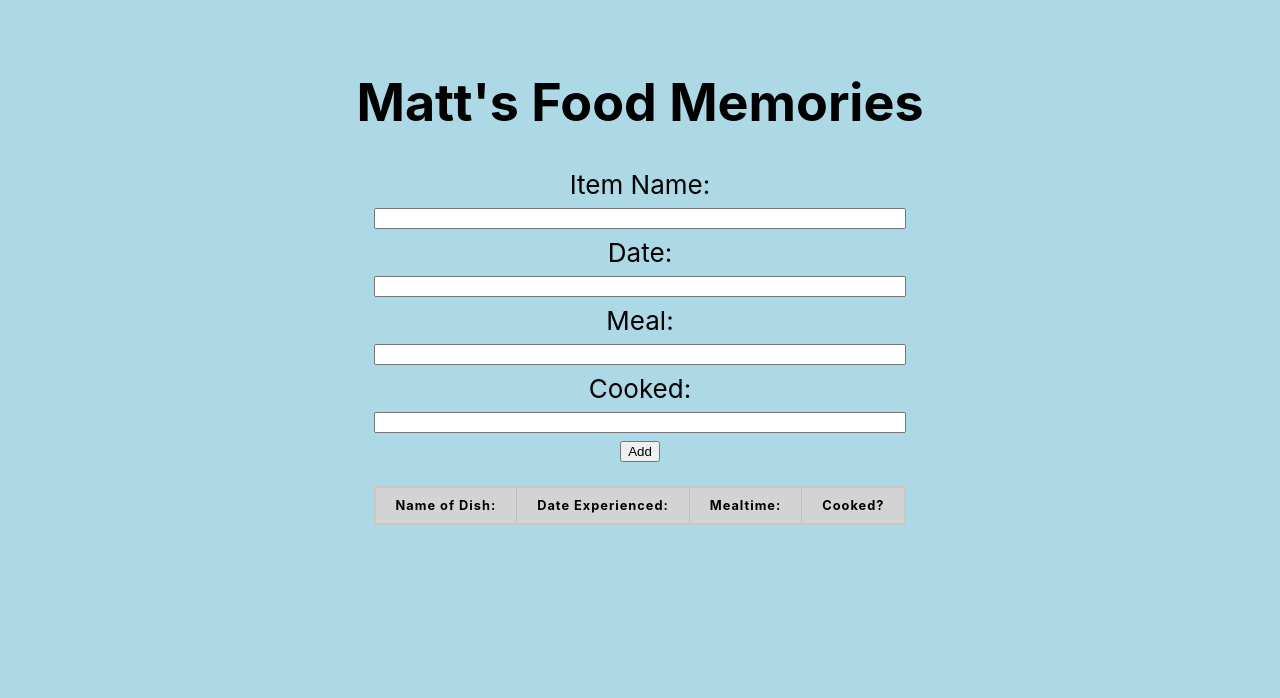
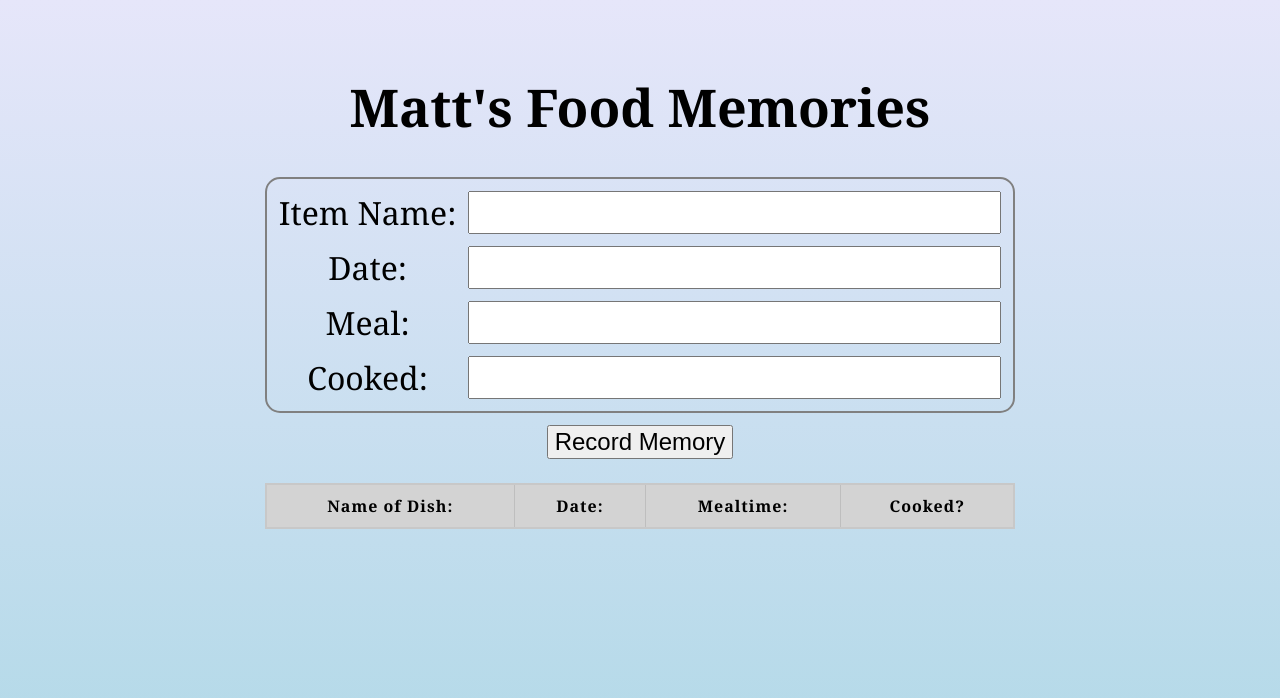
Before and after one commit to matthewaching/recipe-generator, a React (Create React App) app: page / in a window 1280 px wide. Shown: the top 698 px of the page. Built offline with nearby package versions, Linux system fonts and the light colour scheme.

Commit message:
Redo input field styling and design
Input fields are more organized. Prospective background image added to
source files. Background redone as a soft blue gradient for now.

```diff
--- a/src/App.css
+++ b/src/App.css
@@ -1,6 +1,7 @@
 .App {
+  font-family: Georgia, "Times New Roman", Times, serif;
   text-align: center;
-  background-color: lightblue;
+  background-image: linear-gradient(lavender, lightblue);
   min-height: 100vh;
   display: flex;
   flex-direction: column;
@@ -14,7 +15,7 @@ table {
   border-collapse: collapse;
   border: 2px solid rgb(200, 200, 200);
   letter-spacing: 1px;
-  font-size: 0.8rem;
+  font-size: 1rem;
 }
 
 td,
@@ -32,20 +33,35 @@ td {
   text-align: center;
 }
 
-caption {
-  padding: 10px;
+.searchbar {
+  margin-bottom: 24px;
 }
 
-.searchbar {
-  margin-bottom: 24px;
-  display: flex;
-  flex-direction: column;
+.input-container {
+  display: grid;
+  grid-template-columns: 1fr 3fr;
+  grid-template-rows: repeat(4, 1fr);
+  gap: 12px;
+  font-size: 2rem;
+  border: 2px solid grey;
+  border-radius: 15px;
+  padding: 12px;
 }
 
-form {
-  gap: 0.5rem;
+.searchbar button {
+  font-size: 1.5rem;
+  margin-top: 12px;
 }
 
 form > button {
   align-self: center;
 }
+
+.inputs-table-container {
+  display: flex;
+  flex-direction: column;
+}
+
+input[type="text"] {
+  font-size: 1.25rem;
+}
--- /dev/null
+++ b/src/components/InputList/InputFields.js
@@ -0,0 +1,71 @@
+import PropTypes from "prop-types";
+
+function InputFields({ currentItem, setCurrentItem, itemArray, setArray }) {
+  const searchInput = (e) => {
+    console.log();
+    setCurrentItem({
+      ...currentItem,
+      [e.target.id]: e.target.value,
+    });
+  };
+
+  const addItem = (e) => {
+    e.preventDefault();
+    console.table(currentItem);
+    setArray([...itemArray, currentItem]);
+    setCurrentItem({
+      name: "",
+      date: "",
+      meal: "",
+      cooked: "",
+      index: currentItem.index + 1,
+    });
+  };
+
+  return (
+    <form className="searchbar" onSubmit={addItem}>
+      {/* Should consider pulling this component out of the parent and creating a child template with
+        onChange passed as a prop. Would simplify code if multiple text-based inputs are required. */}
+      <div className="input-container">
+        <label htmlFor="name">Item Name:</label>
+        <input
+          type="text"
+          id="name"
+          value={currentItem.name}
+          onChange={searchInput}
+        ></input>
+        <label htmlFor="date">Date:</label>
+        <input
+          type="text"
+          id="date"
+          value={currentItem.date}
+          onChange={searchInput}
+        ></input>
+        <label htmlFor="meal">Meal:</label>
+        <input
+          type="text"
+          id="meal"
+          value={currentItem.meal}
+          onChange={searchInput}
+        ></input>
+        <label htmlFor="cooked">Cooked:</label>
+        <input
+          type="text"
+          id="cooked"
+          value={currentItem.cooked}
+          onChange={searchInput}
+        ></input>
+      </div>
+      <button type="submit">Record Memory</button>
+    </form>
+  );
+}
+
+InputFields.propTypes = {
+  currentItem: PropTypes.object,
+  setCurrentItem: PropTypes.object,
+  itemArray: PropTypes.object,
+  setArray: PropTypes.object,
+};
+
+export default InputFields;
--- a/src/components/InputList/InputList.js
+++ b/src/components/InputList/InputList.js
@@ -1,5 +1,5 @@
 import Table from "./Table";
-import SearchBar from "./SearchBar";
+import InputFields from "./InputFields";
 import { useState } from "react";
 
 function InputList() {
@@ -14,8 +14,8 @@ function InputList() {
   const [itemArray, setArray] = useState([]);
 
   return (
-    <div>
-      <SearchBar
+    <div className="inputs-table-container">
+      <InputFields
         currentItem={currentItem}
         setCurrentItem={setCurrentItem}
         itemArray={itemArray}
--- a/src/components/InputList/SearchBar.js
+++ /dev/null
@@ -1,69 +0,0 @@
-import PropTypes from "prop-types";
-
-function Searchbar({ currentItem, setCurrentItem, itemArray, setArray }) {
-  const searchInput = (e) => {
-    console.log();
-    setCurrentItem({
-      ...currentItem,
-      [e.target.id]: e.target.value,
-    });
-  };
-
-  const addItem = (e) => {
-    e.preventDefault();
-    console.table(currentItem);
-    setArray([...itemArray, currentItem]);
-    setCurrentItem({
-      name: "",
-      date: "",
-      meal: "",
-      cooked: "",
-      index: currentItem.index + 1,
-    });
-  };
-
-  return (
-    <form className="searchbar" onSubmit={addItem}>
-      {/* Should consider pulling this component out of the parent and creating a child template with
-        onChange passed as a prop. Would simplify code if multiple text-based inputs are required. */}
-      <label htmlFor="name">Item Name:</label>
-      <input
-        type="text"
-        id="name"
-        value={currentItem.name}
-        onChange={searchInput}
-      ></input>
-      <label htmlFor="date">Date:</label>
-      <input
-        type="text"
-        id="date"
-        value={currentItem.date}
-        onChange={searchInput}
-      ></input>
-      <label htmlFor="meal">Meal:</label>
-      <input
-        type="text"
-        id="meal"
-        value={currentItem.meal}
-        onChange={searchInput}
-      ></input>
-      <label htmlFor="cooked">Cooked:</label>
-      <input
-        type="text"
-        id="cooked"
-        value={currentItem.cooked}
-        onChange={searchInput}
-      ></input>
-      <button type="submit">Add</button>
-    </form>
-  );
-}
-
-Searchbar.propTypes = {
-  currentItem: PropTypes.object,
-  setCurrentItem: PropTypes.object,
-  itemArray: PropTypes.object,
-  setArray: PropTypes.object,
-};
-
-export default Searchbar;
--- a/src/components/InputList/Table.js
+++ b/src/components/InputList/Table.js
@@ -6,7 +6,7 @@ function Table({ itemArray }) {
       <thead>
         <tr>
           <th>Name of Dish:</th>
-          <th>Date Experienced:</th>
+          <th>Date:</th>
           <th>Mealtime:</th>
           <th>Cooked?</th>
         </tr>
@@ -15,7 +15,7 @@ function Table({ itemArray }) {
         {itemArray.map((item) => {
           const { index, name, date, meal, cooked } = item;
           return (
-            <tr key={index}>
+            <tr className="itemTable" key={index}>
               <td>{name}</td>
               <td>{date}</td>
               <td>{meal}</td>
```
Also changed, not shown: 2 other files (tests, documents, lock files or other folders).
